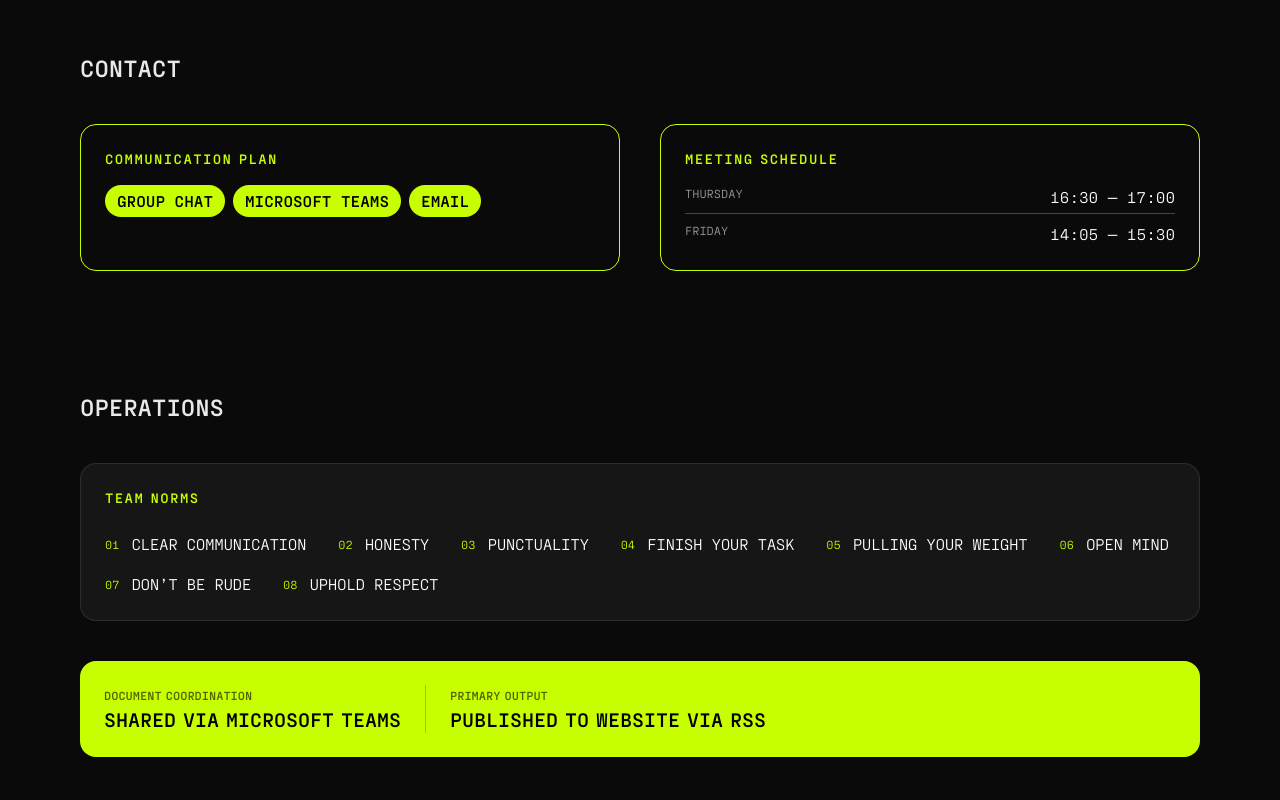
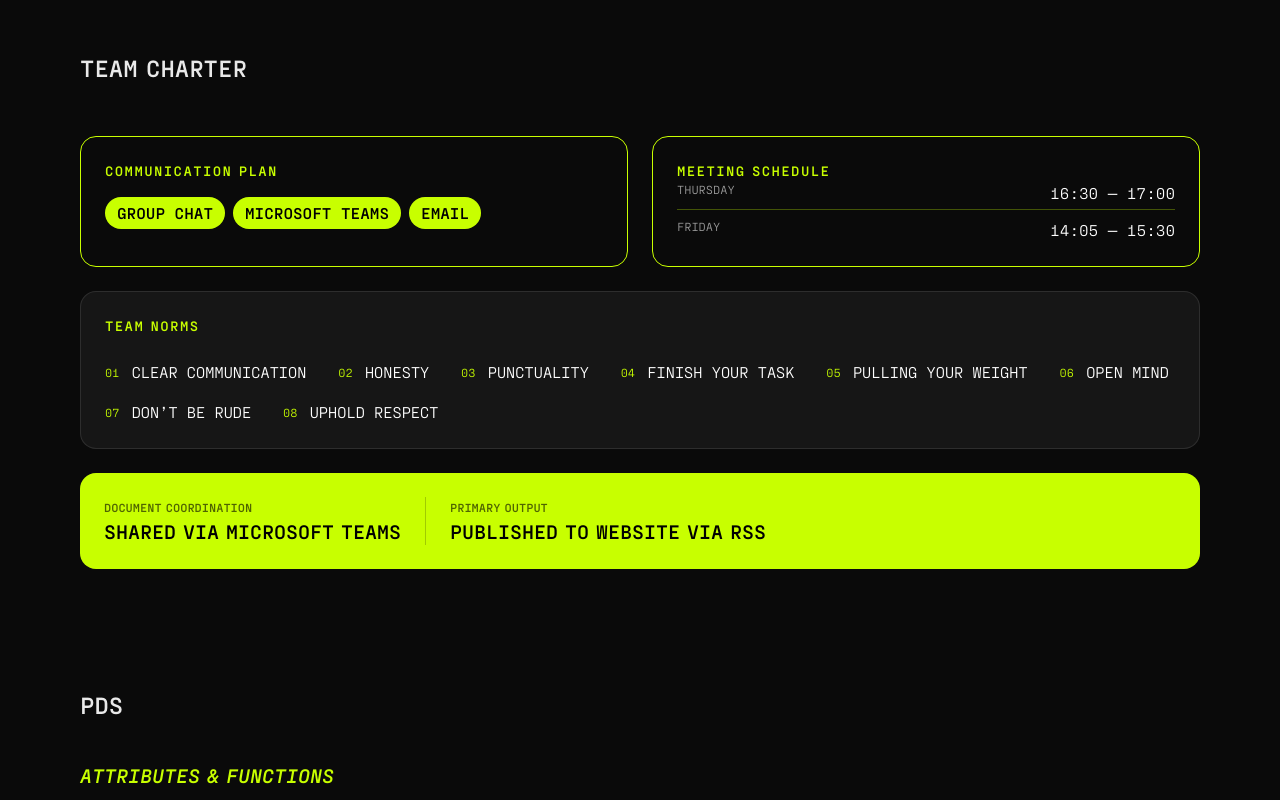
Before and after one commit to lucadenhez/TBD, a Next.js app: page /deliverables in a window 1280 px wide. Shown: the part 640-1440 px from the top of the page. Built offline with nearby package versions, Linux system fonts and the light colour scheme.

Commit message:
Divide sections into respective Team Roster and Team Charter

```diff
--- a/app/(frontend)/components/deliverables/PDS.tsx
+++ b/app/(frontend)/components/deliverables/PDS.tsx
@@ -1,4 +1,4 @@
-export function PDS() {
+export default function PDS() {
     return (
         <div className="flex flex-col gap-10">
             <section>
--- /dev/null
+++ b/app/(frontend)/components/deliverables/TeamCharter.tsx
@@ -0,0 +1,65 @@
+export default function TeamCharter() {
+    return (
+        <div className="mt-3 flex flex-col gap-6">
+            <div className="grid grid-cols-1 md:grid-cols-2 gap-6 mt-3">
+                <div className="border border-[#C8FF00] p-6 rounded-2xl flex flex-col gap-4">
+                    <h4 className="text-[#C8FF00] text-sm uppercase tracking-widest font-black">Communication Plan</h4>
+                    <div className="flex flex-wrap gap-2">
+                        {["Group Chat", "Microsoft Teams", "Email"].map((tool) => (
+                            <span key={tool} className="px-3 py-1 bg-[#C8FF00] text-black text-md font-bold rounded-full uppercase">
+                                {tool}
+                            </span>
+                        ))}
+                    </div>
+                </div>
+
+                <div className="border border-[#C8FF00] p-6 rounded-2xl flex flex-col">
+                    <h4 className="text-[#C8FF00] text-sm uppercase tracking-widest font-black">Meeting Schedule</h4>
+                    <div className="flex flex-col gap-2">
+                        <div className="flex justify-between border-b border-[#C8FF00]/30 pb-1">
+                            <span className="text-white/60 uppercase text-xs">Thursday</span>
+                            <span className="text-white">16:30 — 17:00</span>
+                        </div>
+                        <div className="flex justify-between">
+                            <span className="text-white/60 uppercase text-xs">Friday</span>
+                            <span className="text-white">14:05 — 15:30</span>
+                        </div>
+                    </div>
+                </div>
+            </div>
+            <div className="flex flex-col gap-6">
+                <div className="bg-white/5 p-6 rounded-2xl border border-white/10">
+                    <h4 className="text-[#C8FF00] text-sm uppercase tracking-widest font-black mb-6">Team Norms</h4>
+                    <div className="flex flex-wrap gap-x-8 gap-y-4">
+                        {[
+                            "Clear Communication", "Honesty", "Punctuality",
+                            "Finish your task", "Pulling your weight", "Open mind",
+                            "Don’t be rude", "Uphold respect"
+                        ].map((norm, i) => (
+                            <div key={norm} className="flex items-center gap-3">
+                                <span className="text-[#C8FF00] text-xs">0{i + 1}</span>
+                                <span className="text-white uppercase font-medium tracking-tight">{norm}</span>
+                            </div>
+                        ))}
+                    </div>
+                </div>
+
+                <div className="bg-[#C8FF00] p-6 rounded-2xl text-black">
+                    <div className="flex flex-col md:flex-row md:items-center gap-6">
+                        <div>
+                            <h4 className="text-xs uppercase font-black opacity-60 leading-none mb-2">Document Coordination</h4>
+                            <p className="text-xl font-black uppercase leading-none">Shared via Microsoft Teams</p>
+                        </div>
+                        <div className="h-px md:h-12 md:w-px bg-black/20" />
+                        <div className="flex items-center gap-4">
+                            <div>
+                                <h4 className="text-xs uppercase font-black opacity-60 leading-none mb-2">Primary Output</h4>
+                                <p className="text-xl font-black uppercase leading-none">Published to website via RSS</p>
+                            </div>
+                        </div>
+                    </div>
+                </div>
+            </div>
+        </div>
+    );
+}
--- a/app/(frontend)/components/deliverables/TeamContact.tsx
+++ /dev/null
@@ -1,30 +0,0 @@
-export default function TeamContact() {
-    return (
-        <div className="grid grid-cols-1 md:grid-cols-2 gap-10 mt-3">
-            <div className="border border-[#C8FF00] p-6 rounded-2xl flex flex-col gap-4">
-                <h4 className="text-[#C8FF00] text-sm uppercase tracking-widest font-black">Communication Plan</h4>
-                <div className="flex flex-wrap gap-2">
-                    {["Group Chat", "Microsoft Teams", "Email"].map((tool) => (
-                        <span key={tool} className="px-3 py-1 bg-[#C8FF00] text-black text-md font-bold rounded-full uppercase">
-                            {tool}
-                        </span>
-                    ))}
-                </div>
-            </div>
-
-            <div className="border border-[#C8FF00] p-6 rounded-2xl flex flex-col gap-4">
-                <h4 className="text-[#C8FF00] text-sm uppercase tracking-widest font-black">Meeting Schedule</h4>
-                <div className="flex flex-col gap-2">
-                    <div className="flex justify-between border-b border-[#C8FF00]/30 pb-1">
-                        <span className="text-white/60 uppercase text-xs">Thursday</span>
-                        <span className="text-white">16:30 — 17:00</span>
-                    </div>
-                    <div className="flex justify-between">
-                        <span className="text-white/60 uppercase text-xs">Friday</span>
-                        <span className="text-white">14:05 — 15:30</span>
-                    </div>
-                </div>
-            </div>
-        </div>
-    );
-}
--- a/app/(frontend)/components/deliverables/TeamRoles.tsx
+++ b/app/(frontend)/components/deliverables/TeamRoster.tsx
@@ -1,4 +1,4 @@
-export default function TeamRoles() {
+export default function TeamRoster() {
     return (
         <div>
             <div className="grid grid-cols-1 sm:grid-cols-2 lg:grid-cols-3 xl:grid-cols-4 gap-3">
--- a/app/(frontend)/deliverables/page.tsx
+++ b/app/(frontend)/deliverables/page.tsx
@@ -1,29 +1,23 @@
 import PageHeader from "../components/pages/PageHeader";
 import SectionHeader from "../components/pages/SectionHeader";
-import TeamRoles from "../components/deliverables/TeamRoles";
-import TeamContact from "../components/deliverables/TeamContact";
-import TeamOperations from "../components/deliverables/TeamOperations";
-import { PDS } from "../components/deliverables/PDS";
+import PDS from "../components/deliverables/PDS";
 import BackButton from "../components/pages/BackButton";
+import TeamRoster from "../components/deliverables/TeamRoster";
+import TeamCharter from "../components/deliverables/TeamCharter";
 
 export default function Deliverables() {
     return (
-        <div className="sm:mx-20 mx-7 sm:my-20 my-10 flex flex-col gap-20">
+        <div className="min-h-full sm:mx-20 mx-7 sm:my-20 my-10 flex flex-col gap-20">
             <PageHeader title="Deliverables" />
 
             <div>
-                <SectionHeader title="Roles" />
-                <TeamRoles />
+                <SectionHeader title="Team Roster" />
+                <TeamRoster />
             </div>
 
             <div>
-                <SectionHeader title="Contact" />
-                <TeamContact />
-            </div>
-
-            <div>
-                <SectionHeader title="Operations" />
-                <TeamOperations />
+                <SectionHeader title="Team Charter" />
+                <TeamCharter />
             </div>
 
             <div>
```
